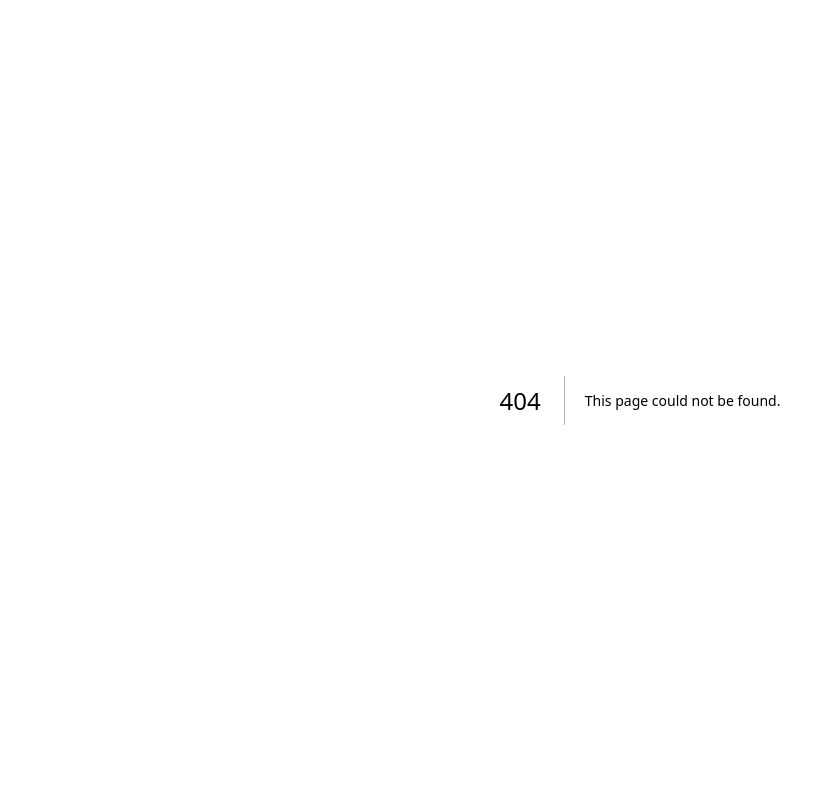
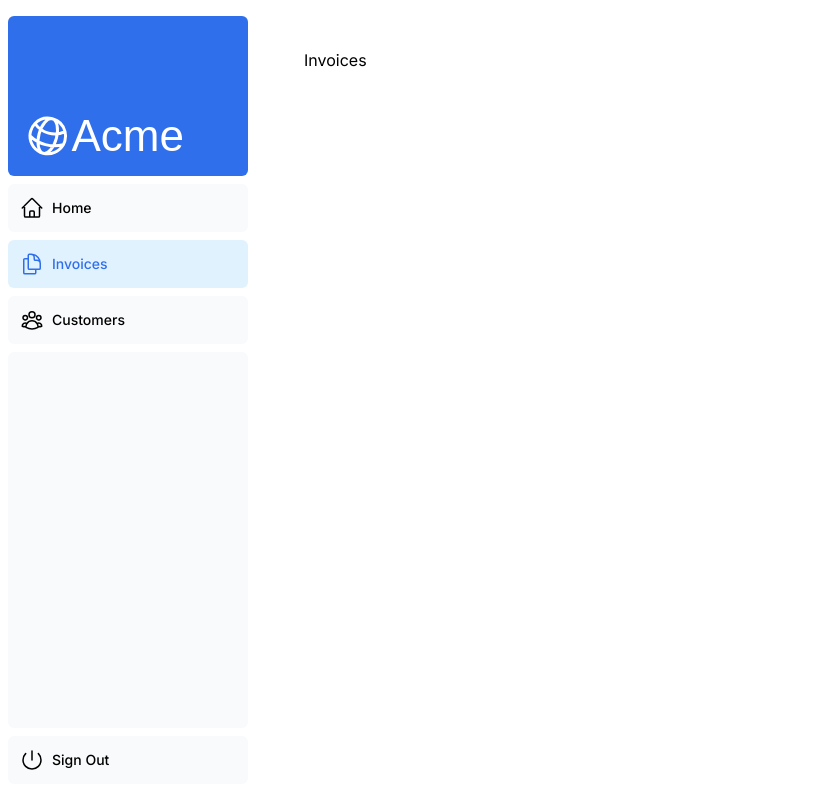
Before and after one commit to MassDo/tuto-next, a Next.js app: page /dashboard/invoices in a window 1280 px wide. Before the commit this address had no page. Shown: the whole page, without its empty margins (0-835 px from the left). Built offline with nearby package versions, Linux system fonts and the light colour scheme; a web font is replaced by a local one.

Commit message:
add page and nav

```diff
--- /dev/null
+++ b/app/dashboard/customers/page.tsx
@@ -0,0 +1,3 @@
+export default function Page() {
+  return <p>Customers</p>;
+}
--- /dev/null
+++ b/app/dashboard/invoices/page.tsx
@@ -0,0 +1,3 @@
+export default function Page() {
+  return <p>Invoices</p>;
+}
--- /dev/null
+++ b/app/dashboard/layout.tsx
@@ -0,0 +1,12 @@
+import SideNav from '@/app/ui/dashboard/sidenav';
+
+export default function Layout({ children }: { children: React.ReactNode }) {
+  return (
+    <div className="flex h-screen flex-col md:flex-row md:overflow-hidden">
+      <div className="w-full flex-none md:w-64">
+        <SideNav />
+      </div>
+      <div className="flex-grow p-6 md:overflow-y-auto md:p-12">{children}</div>
+    </div>
+  );
+}
--- /dev/null
+++ b/app/dashboard/page.tsx
@@ -0,0 +1,3 @@
+export default function Page() {
+  return <p>Dashboard</p>;
+}
--- a/app/ui/dashboard/nav-links.tsx
+++ b/app/ui/dashboard/nav-links.tsx
@@ -1,8 +1,13 @@
+'use client';
+
 import {
   UserGroupIcon,
   HomeIcon,
   DocumentDuplicateIcon,
 } from '@heroicons/react/24/outline';
+import Link from 'next/link';
+import { usePathname } from 'next/navigation';
+import clsx from 'clsx';
 
 // Map of links to display in the side navigation.
 // Depending on the size of the application, this would be stored in a database.
@@ -17,19 +22,26 @@
 ];
 
 export default function NavLinks() {
+  const pathname = usePathname();
+
   return (
     <>
       {links.map((link) => {
         const LinkIcon = link.icon;
         return (
-          <a
+          <Link
             key={link.name}
             href={link.href}
-            className="flex h-[48px] grow items-center justify-center gap-2 rounded-md bg-gray-50 p-3 text-sm font-medium hover:bg-sky-100 hover:text-blue-600 md:flex-none md:justify-start md:p-2 md:px-3"
+            className={clsx(
+              'flex h-[48px] grow items-center justify-center gap-2 rounded-md bg-gray-50 p-3 text-sm font-medium hover:bg-sky-100 hover:text-blue-600 md:flex-none md:justify-start md:p-2 md:px-3',
+              {
+                'bg-sky-100 text-blue-600': pathname === link.href,
+              },
+            )}
           >
             <LinkIcon className="w-6" />
             <p className="hidden md:block">{link.name}</p>
-          </a>
+          </Link>
         );
       })}
     </>
--- a/package.json
+++ b/package.json
@@ -14,7 +14,7 @@
     "@vercel/postgres": "^0.5.0",
     "autoprefixer": "10.4.15",
     "bcrypt": "^5.1.1",
-    "clsx": "^2.0.0",
+    "clsx": "^2.1.1",
     "next": "^14.0.2",
     "postcss": "8.4.31",
     "react": "18.2.0",
```
Also changed, not shown: 1 other file (tests, documents, lock files or other folders).
